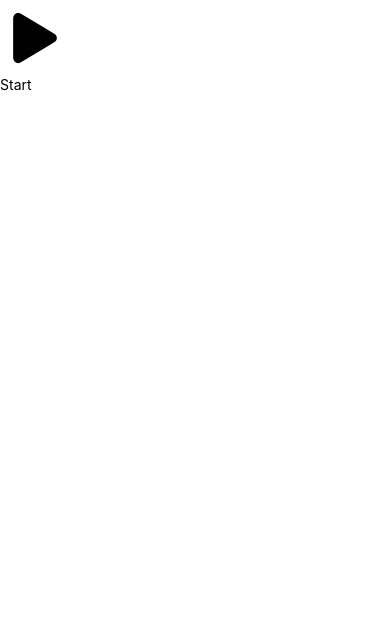
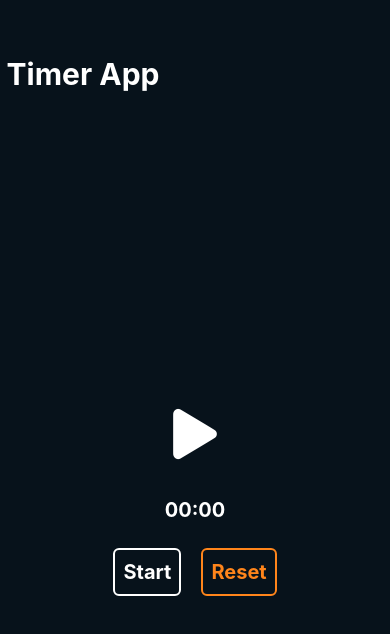
Before and after one commit to emmysoft/timer-app, a React Native app: screen / in a window 390 px wide. Shown: the top 634 px of the page. Built offline with nearby package versions, Linux system fonts and the light colour scheme.

Commit message:
app completed

```diff
--- a/App.js
+++ b/App.js
@@ -1,15 +1,66 @@
 import { StatusBar } from 'expo-status-bar';
-import { Text, View } from 'react-native';
+import { Text, TouchableOpacity, View } from 'react-native';
+import { useEffect, useState } from 'react';
 // import tw from 'twrnc';
 import tw from 'twrnc';
 import { Ionicons } from '@expo/vector-icons';
 
+const formatNumber = number => `0${number}`.slice(-2);
+const getRemaining = (time) => {
+  const mins = Math.floor(time / 60);
+  const sec = time - mins * 60;
+  return { mins: formatNumber(mins), sec: formatNumber(sec) };
+}
 export default function App() {
+
+  const [remainingSecs, setRemainingSecs] = useState(0);
+  const [isActive, setIsActive] = useState(false);
+  const { mins, sec } = getRemaining(remainingSecs);
+
+  const handleToggle = () => {
+    setIsActive(!isActive);
+  }
+
+  useEffect(() => {
+    let interval = null;
+    if (isActive) {
+      interval = setInterval(() => {
+        setRemainingSecs(remainingSecs => remainingSecs + 1);
+      }, 1000);
+    } else if (!isActive && remainingSecs !== 0) {
+      clearInterval(interval);
+    }
+    return () => clearInterval(interval);
+  }, [isActive, remainingSecs]);
+
+  const reset = () => {
+    setRemainingSecs(0);
+    setIsActive(false);
+  }
+
   return (
     <>
-      <View className={tw`flex-1 justify-center items-center gap-4 bg-white`}>
-        <Ionicons name='play' size={70} color='black'/>
-        <Text className={tw`text-[#ff0000] text-lg dark:text-white`}>Start</Text>
+      <View style={tw`flex justify-center items-center gap-4 bg-[#07121B] h-full pt-24`}>
+        <View style={tw`bottom-72 right-28`}>
+          <Text style={tw`font-bold text-3xl text-[#fff] bg-[#07121B]`}>Timer App</Text>
+        </View>
+        <View style={tw`flex justify-center items-center gap-6`}>
+          {isActive
+            ?
+            <Ionicons name='pause' size={70} color='#fff' />
+            :
+            <Ionicons name='play' size={70} color='#fff' />
+          }
+          <Text style={tw`text-[#fff] text-xl font-bold`}>{`${mins}:${sec}`}</Text>
+          <View style={tw`flex flex-row justify-center items-center gap-5`}>
+            <TouchableOpacity onPress={() => handleToggle()} style={tw`p-2 rounded-md border-[#fff] border-2`}>
+              {isActive ? <Text style={tw`text-[#fff] text-xl font-bold`}>Pause</Text> : <Text style={tw`text-[#fff] text-xl font-bold`}>Start</Text>}
+            </TouchableOpacity>
+            <TouchableOpacity onPress={() => reset()} style={tw`p-2 rounded-md border-[#ff851b] border-2`}>
+              <Text style={tw`text-[#ff851b] text-xl font-bold`}>Reset</Text>
+            </TouchableOpacity>
+          </View>
+        </View>
         <StatusBar style="auto" />
       </View>
     </>
```
